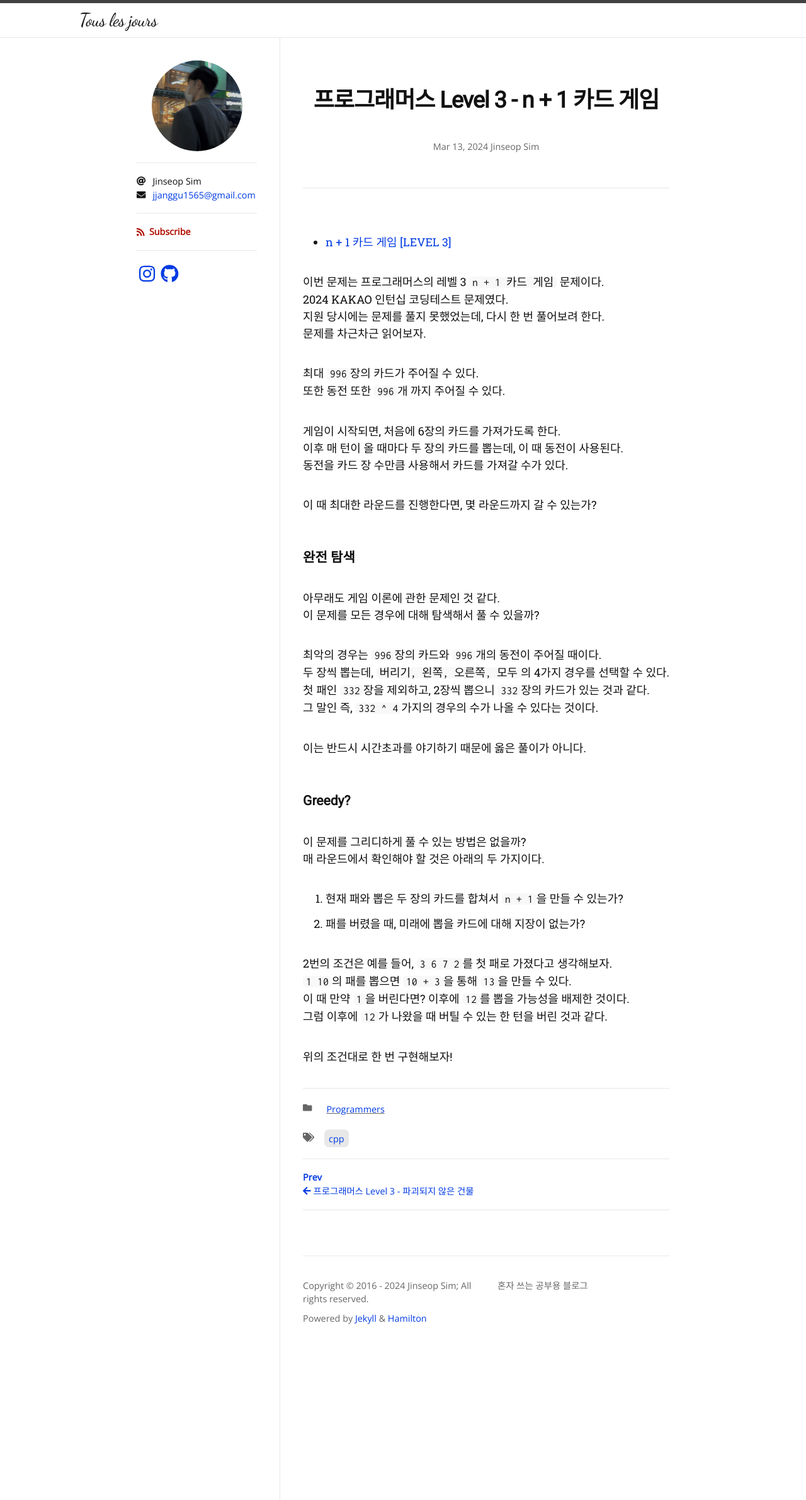
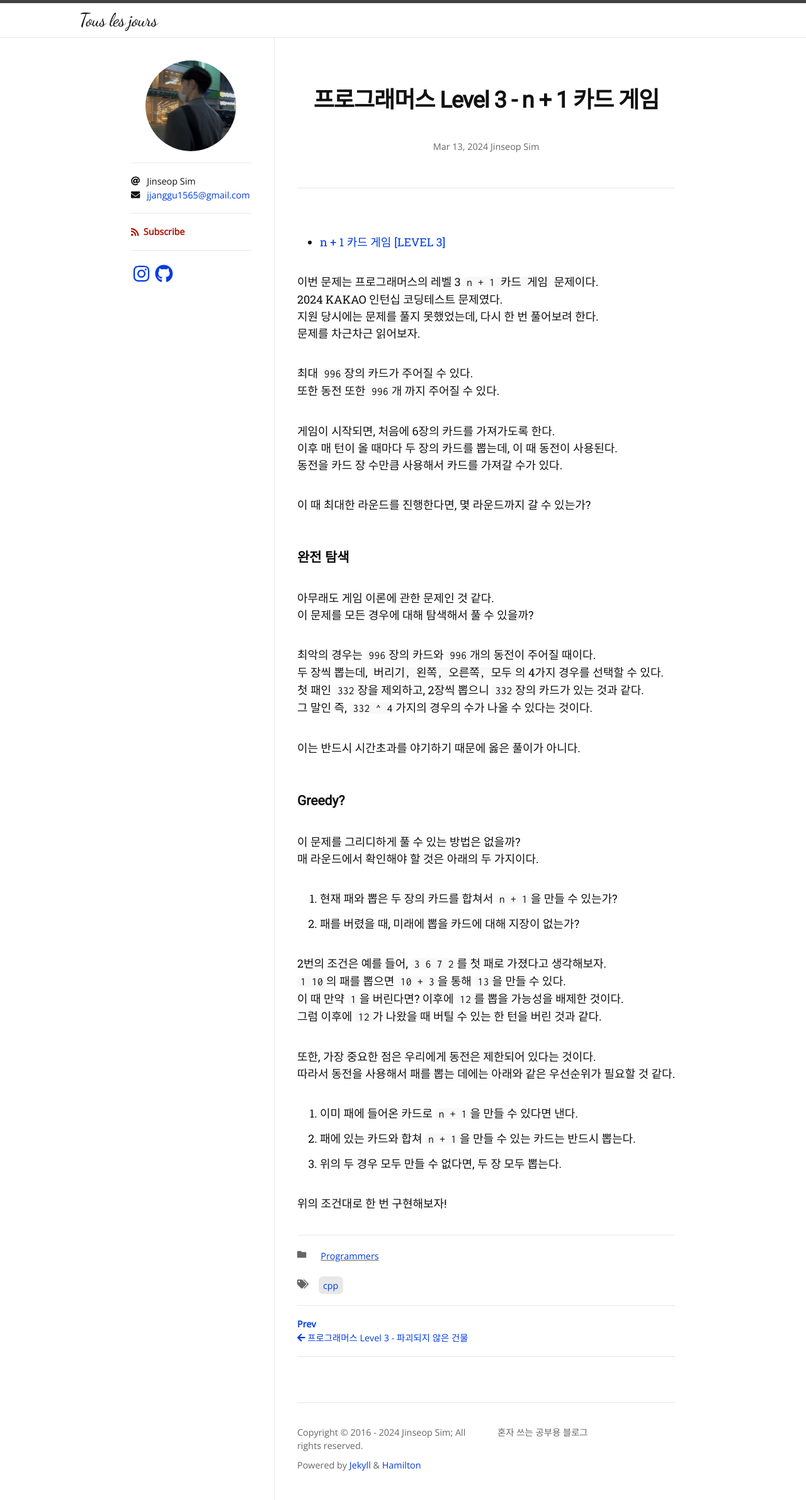
Before and after one commit to Jinseop-Sim/Jinseop-Sim.github.io, a Jekyll site: the page built from _posts/2024-03-13-pg-258707.md, in a window 1280 px wide. Shown: the whole page at 63% size. Built offline with Jekyll 4.4.1, drawn with Linux system fonts in a browser that asks for light colours; nearby versions of some CDN libraries; some web fonts are replaced.

Commit message:
글 수정

````diff
--- a/_posts/2024-03-13-pg-258707.md
+++ b/_posts/2024-03-13-pg-258707.md
@@ -44,4 +44,10 @@ author:
 이 때 만약 ```1```을 버린다면? 이후에 ```12```를 뽑을 가능성을 배제한 것이다.
 그럼 이후에 ```12```가 나왔을 때 버틸 수 있는 한 턴을 버린 것과 같다.
 
+또한, 가장 중요한 점은 우리에게 동전은 제한되어 있다는 것이다.
+따라서 동전을 사용해서 패를 뽑는 데에는 아래와 같은 우선순위가 필요할 것 같다.
+1. 이미 패에 들어온 카드로 ```n + 1```을 만들 수 있다면 낸다.
+2. 패에 있는 카드와 합쳐  ```n + 1```을 만들 수 있는 카드는 반드시 뽑는다.
+3. 위의 두 경우 모두 만들 수 없다면, 두 장 모두 뽑는다.
+
 위의 조건대로 한 번 구현해보자!
````
